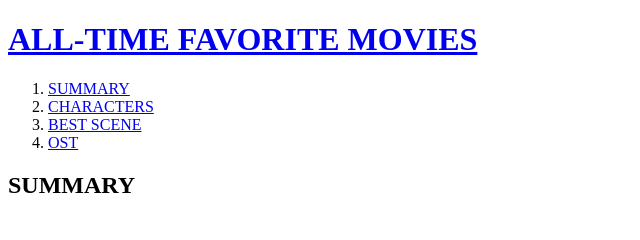
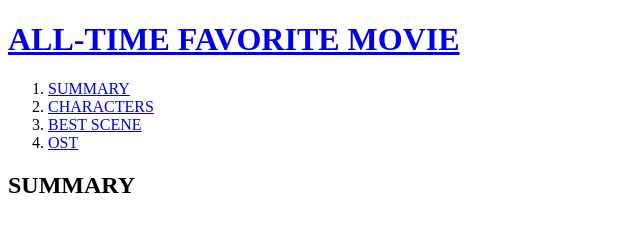
Before and after one commit to minkyung14/La-La-Land, a plain HTML site: page 1.html in a window 1280 px wide. Shown: the top 240 px of the page, 0-640 px from the left. Drawn offline with Linux system fonts and the light colour scheme.

Commit message:
Update 1.html

```diff
--- a/1.html
+++ b/1.html
@@ -6,7 +6,7 @@
 </head>
 
 <body>
-  <h1><a href="index.html">ALL-TIME FAVORITE MOVIES</a></h1>
+  <h1><a href="index.html">ALL-TIME FAVORITE MOVIE</a></h1>
 <ol>
   <li><a href="1.html">SUMMARY</a></li>
   <li><a href="2.html">CHARACTERS</a></li>
```
